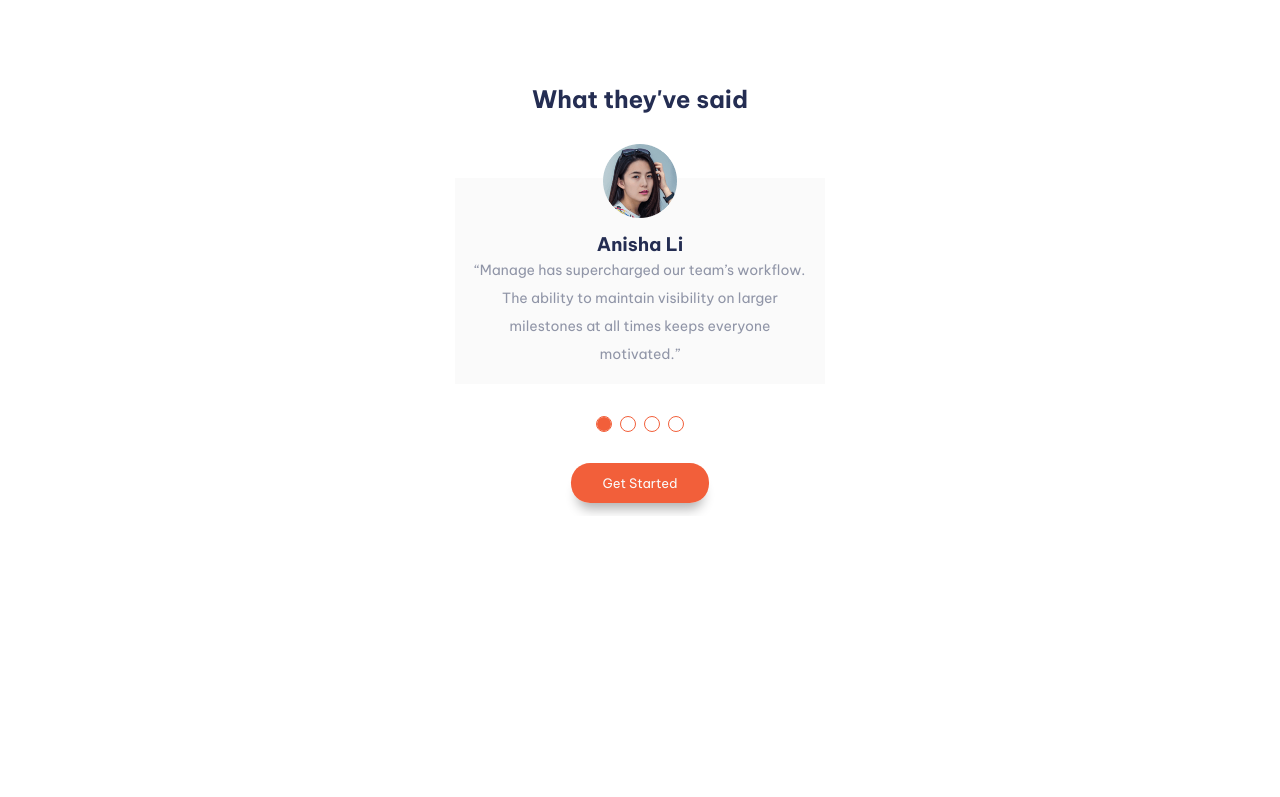
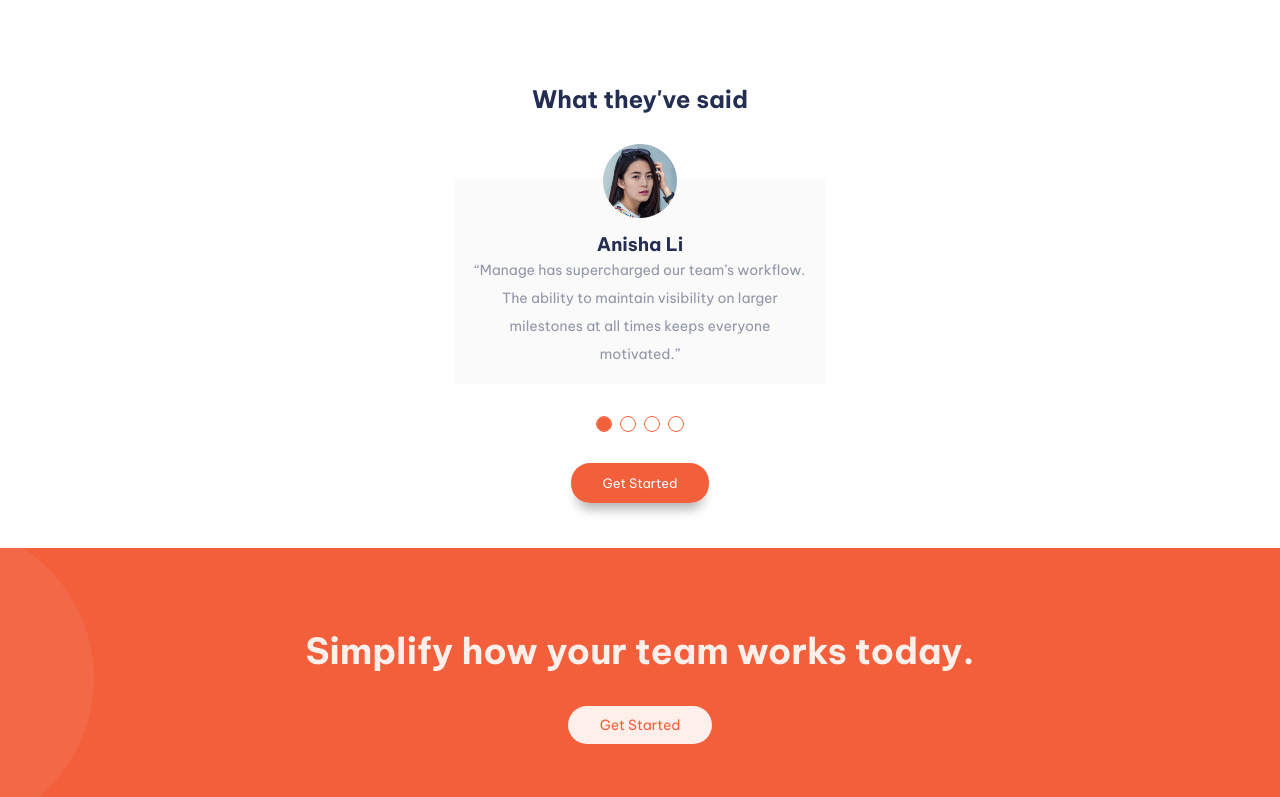
Before and after one commit to ShamirLeon/manage-landing-page, a React (Vite) app: page / in a window 1280 px wide. Shown: the part 2000-2797 px from the top of the page. Before the commit the page ends 2516 px from the top, so only its background shows below. Built offline with nearby package versions, Linux system fonts and the light colour scheme.

Commit message:
Simplify Section - Mobile Design

```diff
--- a/package.json
+++ b/package.json
@@ -5,6 +5,7 @@
   "type": "module",
   "scripts": {
     "dev": "vite",
+    "host": "vite --host",
     "build": "vite build",
     "lint": "eslint src --ext js,jsx --report-unused-disable-directives --max-warnings 0",
     "preview": "vite preview"
--- a/src/App.jsx
+++ b/src/App.jsx
@@ -1,5 +1,6 @@
 import HeroC from "./components/Hero/Hero";
 import NavBar from "./components/NavBar/NavBar";
+import Simplify from "./components/Simplify/Simplify";
 import Testimonials from "./components/Testimonials/Testimonials";
 import MainC from "./components/main/MainC";
 
@@ -10,6 +11,7 @@
       <HeroC />
       <MainC />
       <Testimonials />
+      <Simplify />
     </>
   );
 }
--- /dev/null
+++ b/src/components/Simplify/Simplify.jsx
@@ -0,0 +1,11 @@
+export default function Simplify(params) {
+    return(
+        <section className="Simplify">
+            <h2 className="Simplify__Title">
+                Simplify how your team works today.
+            </h2>
+
+            <button className="Simplify__Cta">Get Started</button>
+        </section>
+    )
+}
--- /dev/null
+++ b/src/components/Simplify/_Simplify.scss
@@ -0,0 +1,28 @@
+.Simplify{
+
+    display: flex;
+    flex-direction: column;
+    gap: 32px;
+    padding: 5rem 2rem;
+    margin: 2rem 0;
+    font-size: 1.5rem;
+    text-align: center;
+
+    background-image: url('../../../public/bg-simplify-section-mobile.svg');
+    background-repeat: no-repeat;
+    background-position-y: center;
+    background-color: var(--Bright-Red);
+
+    &__Title{
+        color: var(--Very-Pale-Red);
+    }
+
+    &__Cta{
+        background-color: var(--Very-Pale-Red);
+        padding: 10px 32px;
+        border-radius: 2rem;
+        color: var(--Bright-Red);
+        font-size: 14px;
+        margin: auto;
+    }
+}
--- a/src/index.scss
+++ b/src/index.scss
@@ -9,4 +9,5 @@
 @use './components/NavBar/NavBar';
 @use './components/Hero/Hero';
 @use './components/main/MainC';
-@use './components/Testimonials/Testimonials'
+@use './components/Testimonials/Testimonials';
+@use './components/Simplify/Simplify'
```
Also changed, not shown: public/bg-simplify-section-desktop.svg (renamed from src/assets/images/bg-simplify-section-desktop.svg), public/bg-simplify-section-mobile.svg (renamed from src/assets/images/bg-simplify-section-mobile.svg).
